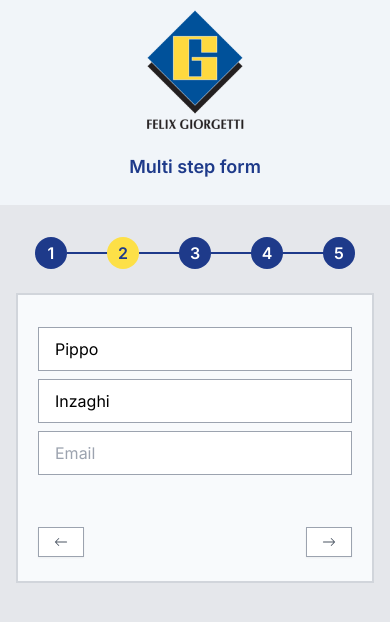
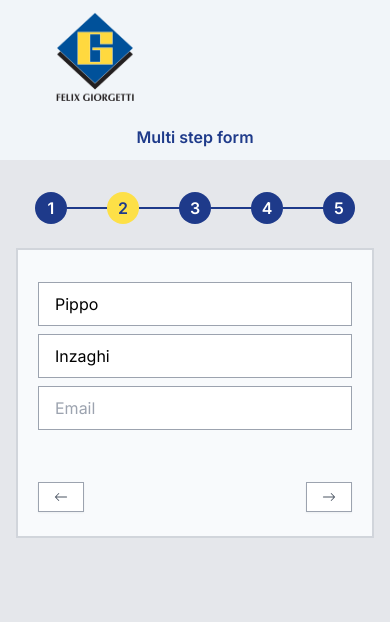
Before and after one commit to eltonMoraisD/multi-steps-form, a Next.js app: page / in a window 390 px wide. Shown: the top 622 px of the page. Built offline with nearby package versions, Linux system fonts and the light colour scheme.

Commit message:
responsive header

```diff
--- a/src/components/Form/schemaValidations.ts
+++ b/src/components/Form/schemaValidations.ts
@@ -3,13 +3,13 @@ import { z } from "zod";
 const phoneRegex = new RegExp(/^\+\d{3} \d{3} \d{3} \d{3}$/);
 
 export const userSchema = z.object({
-  firstName: z.string().min(1, "Type your first name").max(30),
-  lastName: z.string().min(1, "Type your last name").max(30),
-  email: z.string().min(1, "Type your e-mail").email("Invalid email"),
-  address: z.string().min(1, "Type your address"),
-  city: z.string().min(1, "Type your city"),
-  postcode: z.string().min(1, "Type your code"),
-  country: z.string().min(1, "Type your country"),
+  firstName: z.string().min(1, "*required").max(30),
+  lastName: z.string().min(1, "*required").max(30),
+  email: z.string().min(1, "*required").email("*Invalid email !"),
+  address: z.string().min(1, "*required"),
+  city: z.string().min(1, "*required"),
+  postcode: z.string().min(1, "*required"),
+  country: z.string().min(1, "*required"),
   phone: z.string().regex(phoneRegex, "Invalid country Number"),
   accountType: z
     .string()
--- a/src/components/Header/index.tsx
+++ b/src/components/Header/index.tsx
@@ -4,11 +4,15 @@ import logo from '../../assets/logo.png'
 
 export default function Header() {
   return (
-    <header className='w-full bg-slate-100 flex items-center justify-center'>
-      <div className='container mx-auto'>
-        <div className='w-full text-center'>
-          <Image className='mx-auto mt-2' src={logo} width={100} height={100} alt={''} />
-          <p className='m-6 lg:text-4xl md:text-2xl sm: text-lg font-semibold text-blue-900'>Multi step form</p>
+    <header className='w-full xm:h-40 bg-slate-100 flex items-center justify-center'>
+      <div className='container justify-center  items-center mx-auto'>
+        <div className='w-full text-center '>
+          <div className=' lg:flex text-center p-10 lg:items-center lg:justify-center lg:text-center sm:flex sm:items-center sm:justify-between sm:text-center'>
+            <Image className='mt-2 xm:mt-10  xm:w-[80px] xm:h-[90px] ' src={logo} alt='logo' />
+            <p className='m-6  xm:mb-10 lg:text-4xl lg:mt-16 md:mt-16 md:text-2xl sm:mt-14 sm:text-lg font-semibold text-blue-900'>
+              Multi step form
+            </p>
+          </div>
         </div>
       </div>
     </header>
```
